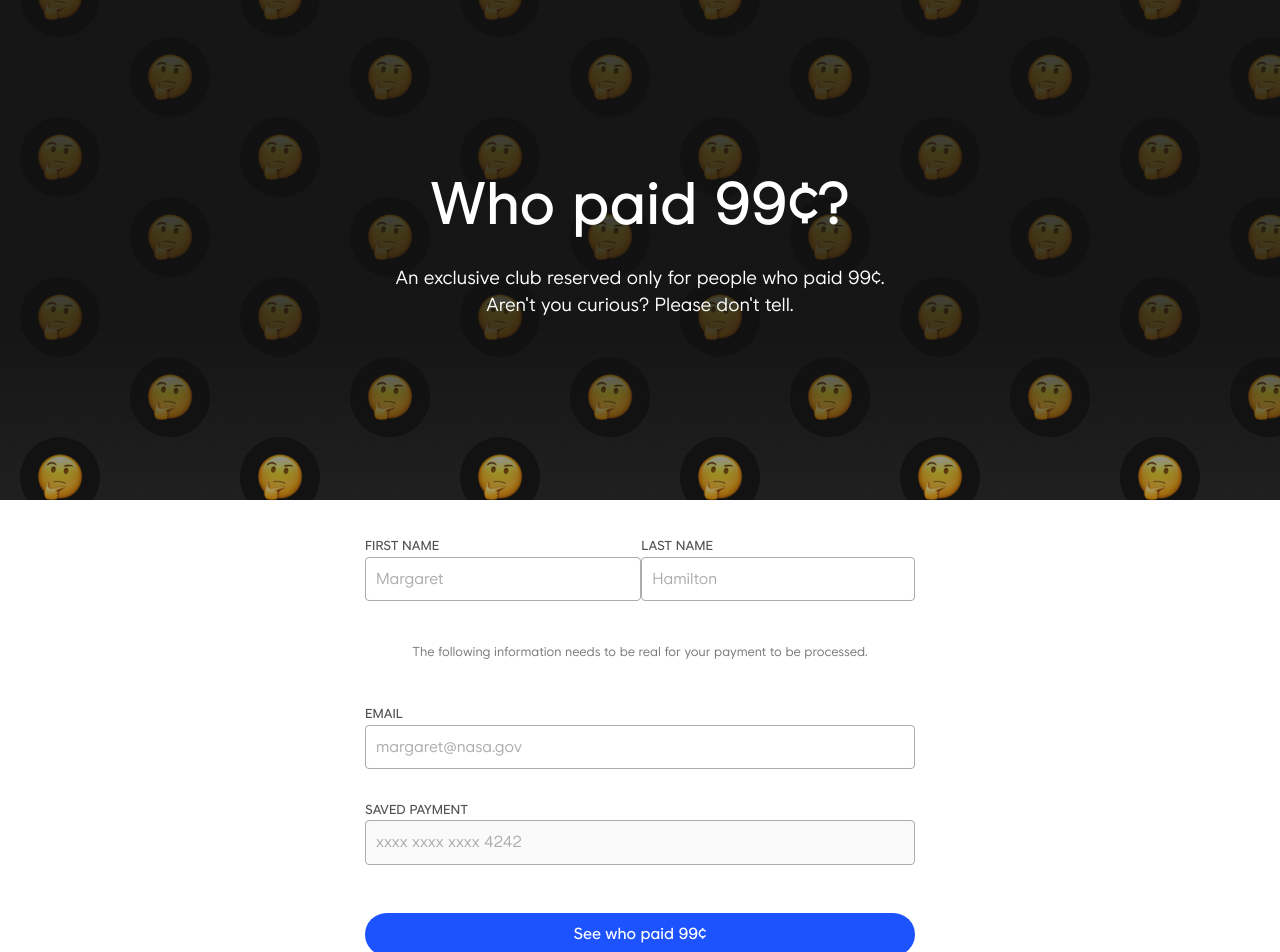
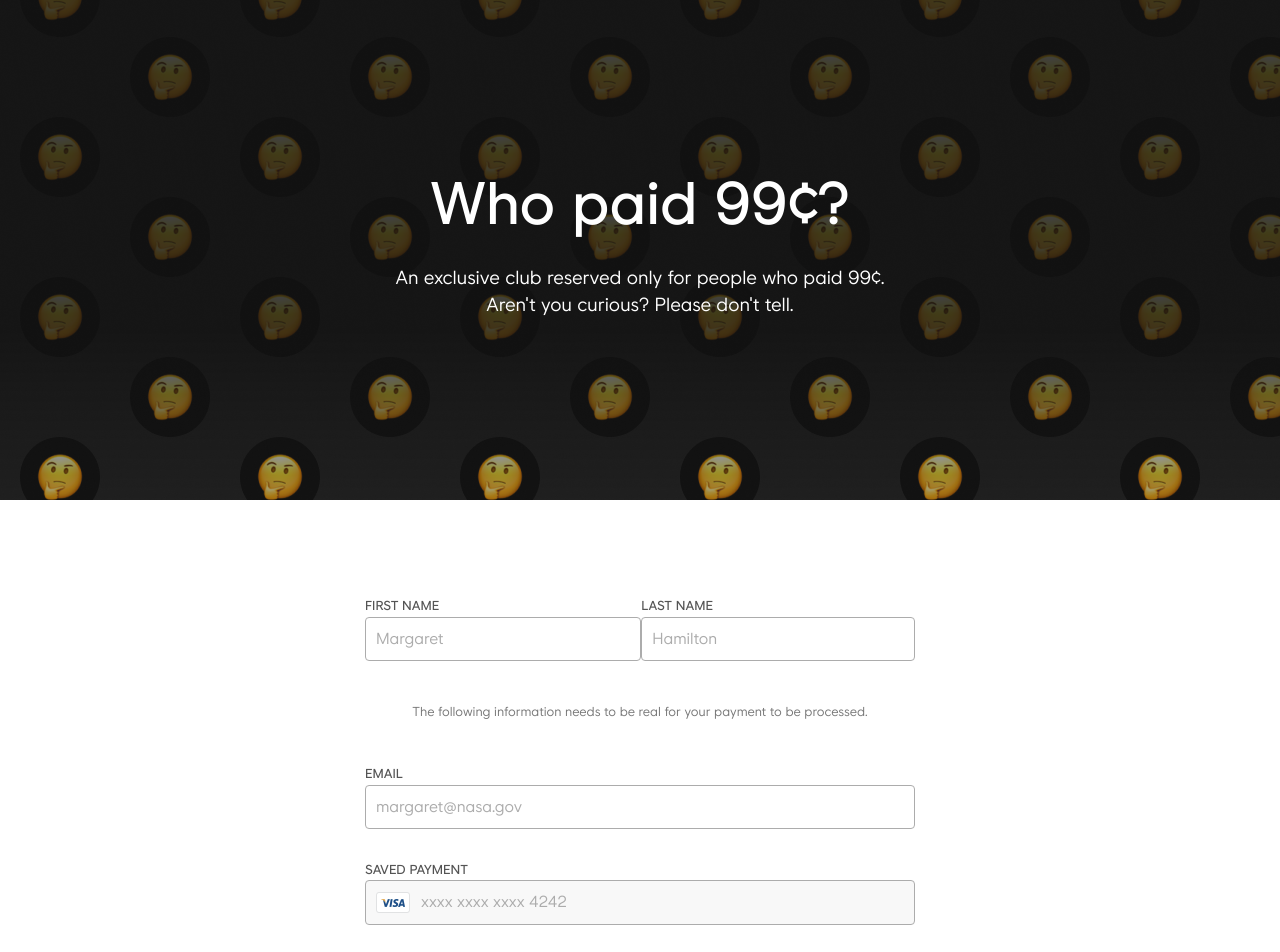
Before and after one commit to becckitt/react-app, a React (Create React App) app: page / in a window 1280 px wide. Shown: the top 952 px of the page. Built offline with nearby package versions, Linux system fonts and the light colour scheme.

Commit message:
style cleanup for signup form

```diff
--- a/src/css/_signup.scss
+++ b/src/css/_signup.scss
@@ -1,5 +1,5 @@
 .signup-form {
-  margin: $spacing-md auto $spacing-xxl auto;
+  margin: $spacing-xl auto $spacing-xl auto;
   width: 100%;
   max-width: 550px;
   height: 450px;
@@ -12,11 +12,15 @@
   }
   input {
     width: 100%;
-  }
-  .form-warning {
-    font-size: 12px;
-    text-align: center;
-    color: $gray-60;
+    &[disabled] {
+      background-color: $gray-10;
+    }
+    &[name='payment'] {
+      background-image: url('../assets/images/icons/visa-icon.svg');
+      background-repeat: no-repeat;
+      background-position: 10px center;
+      padding-left: 55px;
+    }
   }
   .full-name {
     display: flex;
```
